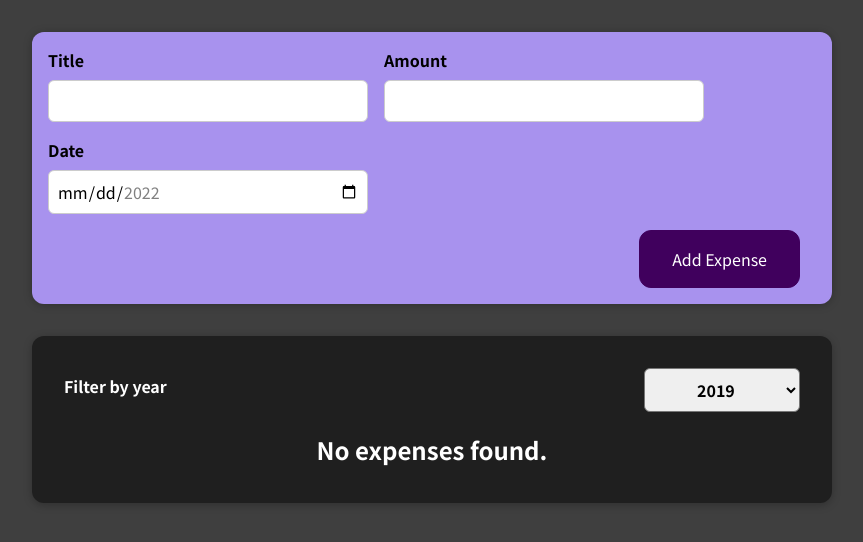
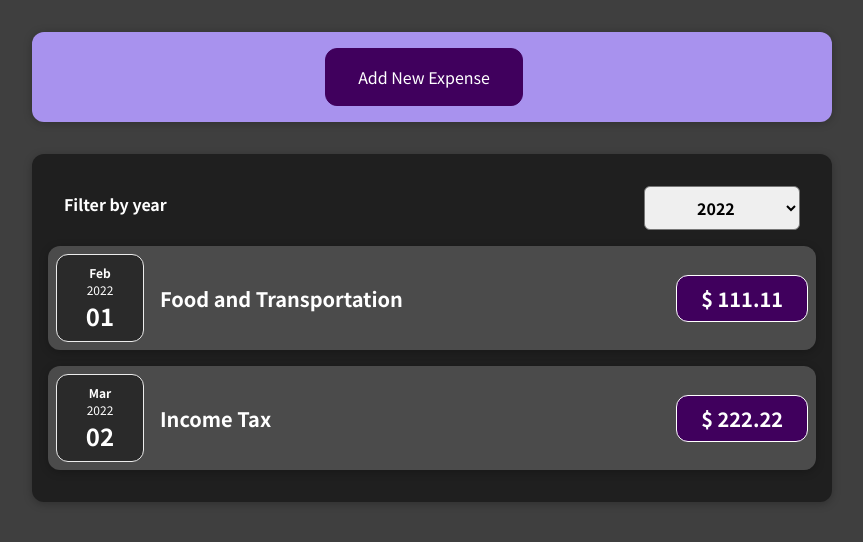
Before and after one commit to reylibutan/lvlup-react, a React (Create React App) app: page / in a window 1280 px wide. Shown: the top 542 px of the page, without its empty margins (208-1071 px from the left). Built offline with nearby package versions, Linux system fonts and the light colour scheme.

Commit message:
add expense button form toggle

```diff
--- a/src/components/Expense/ExpenseItem.js
+++ b/src/components/Expense/ExpenseItem.js
@@ -10,7 +10,7 @@
         <ExpenseDate date={props.date} />
         <div className="expense-item__description">
           <h2>{props.title}</h2>
-          <div className="expense-item__price">{props.amount}</div>
+          <div className="expense-item__price">$ {props.amount}</div>
         </div>
       </Card>
     </li>
--- a/src/components/Expense/Expenses.js
+++ b/src/components/Expense/Expenses.js
@@ -5,7 +5,7 @@
 import ExpenseList from "./ExpenseList";
 
 const Expenses = (props) => {
-  const [selectedYear, setSelectedYear] = useState("2019");
+  const [selectedYear, setSelectedYear] = useState("2022");
   const onChangeFilterHandler = (expenseFilterData) => {
     setSelectedYear(expenseFilterData.year);
   };
--- a/src/components/NewExpense/ExpenseForm.js
+++ b/src/components/NewExpense/ExpenseForm.js
@@ -39,6 +39,11 @@
     setEnteredDate("");
   };
 
+  const onClickCancel = () => {
+    props.onExpenseFormCancel();
+    clearForm();
+  };
+
   return (
     <form onSubmit={submitHandler}>
       <div className="new-expense__controls">
@@ -72,6 +77,9 @@
         </div>
       </div>
       <div className="new-expense__actions">
+        <button type="button" onClick={onClickCancel}>
+          Cancel
+        </button>
         <button type="submit">Add Expense</button>
       </div>
     </form>
--- a/src/components/NewExpense/NewExpense.js
+++ b/src/components/NewExpense/NewExpense.js
@@ -1,18 +1,41 @@
-import React from "react";
+import React, { useState } from "react";
 import ExpenseForm from "./ExpenseForm";
 import "./NewExpense.css";
 
 const NewExpense = (props) => {
+  const [isFormMode, setIsFormMode] = useState(false);
+
+  const onClickAddExpenseHandler = () => {
+    setIsFormMode(true);
+  };
+
+  const expenseFormCancelHandler = () => {
+    setIsFormMode(false);
+  };
+
   const expenseFormSubmitHandler = (expenseFormData) => {
     const newExpenseData = { id: Math.random().toString(), ...expenseFormData };
     props.onNewExpense(newExpenseData);
+    setIsFormMode(false);
   };
 
-  return (
-    <div className="new-expense">
-      <ExpenseForm onExpenseFormSubmit={expenseFormSubmitHandler} />
-    </div>
+  let content = (
+    <button type="button" onClick={onClickAddExpenseHandler}>
+      Add New Expense
+    </button>
   );
+
+  if (isFormMode) {
+    content = (
+      <ExpenseForm
+        onExpenseFormSubmit={expenseFormSubmitHandler}
+        onExpenseFormCancel={expenseFormCancelHandler}
+        onToggleIsFormModeHandler={onClickAddExpenseHandler}
+      />
+    );
+  }
+
+  return <div className="new-expense">{content}</div>;
 };
 
 export default NewExpense;
```
